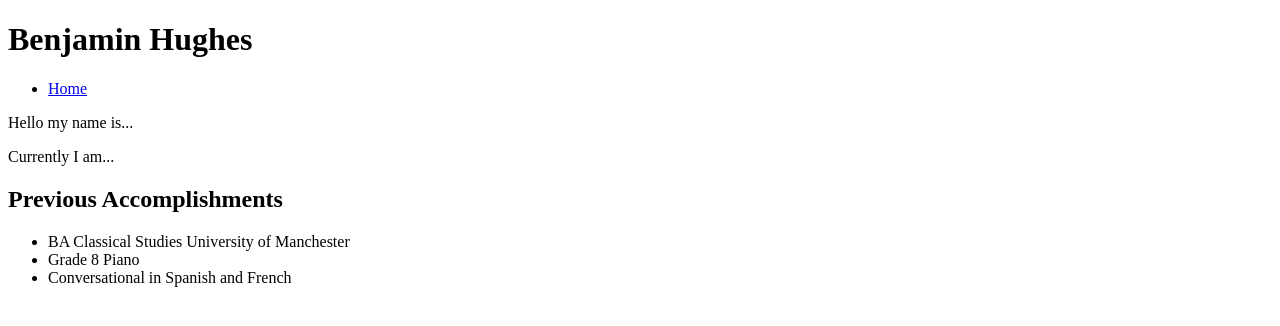
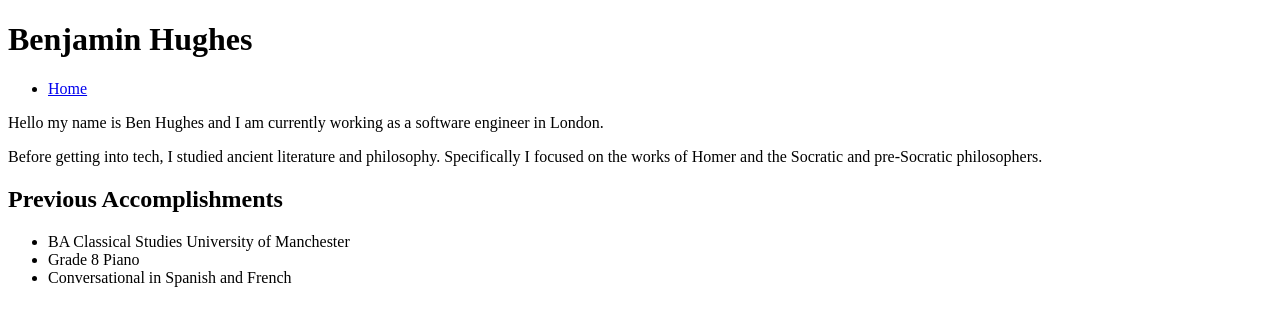
Before and after one commit to Bendrites/html-blog, a plain HTML site: page about.html in a window 1280 px wide. Drawn offline with Linux system fonts and the light colour scheme.

Commit message:
Add files via upload

```diff
--- a/about.html
+++ b/about.html
@@ -16,11 +16,9 @@
             </nav>
         </header>
         <main>
-            <p>Hello my name is...
-
+            <p>Hello my name is Ben Hughes and I am currently working as a software engineer in London.
             </p>
-            <p>Currently I am...
-
+            <p>Before getting into tech, I studied ancient literature and philosophy. Specifically I focused on the works of Homer and the Socratic and pre-Socratic philosophers.
             </p>
             <h2>Previous Accomplishments</h2>
             <ul>
```
